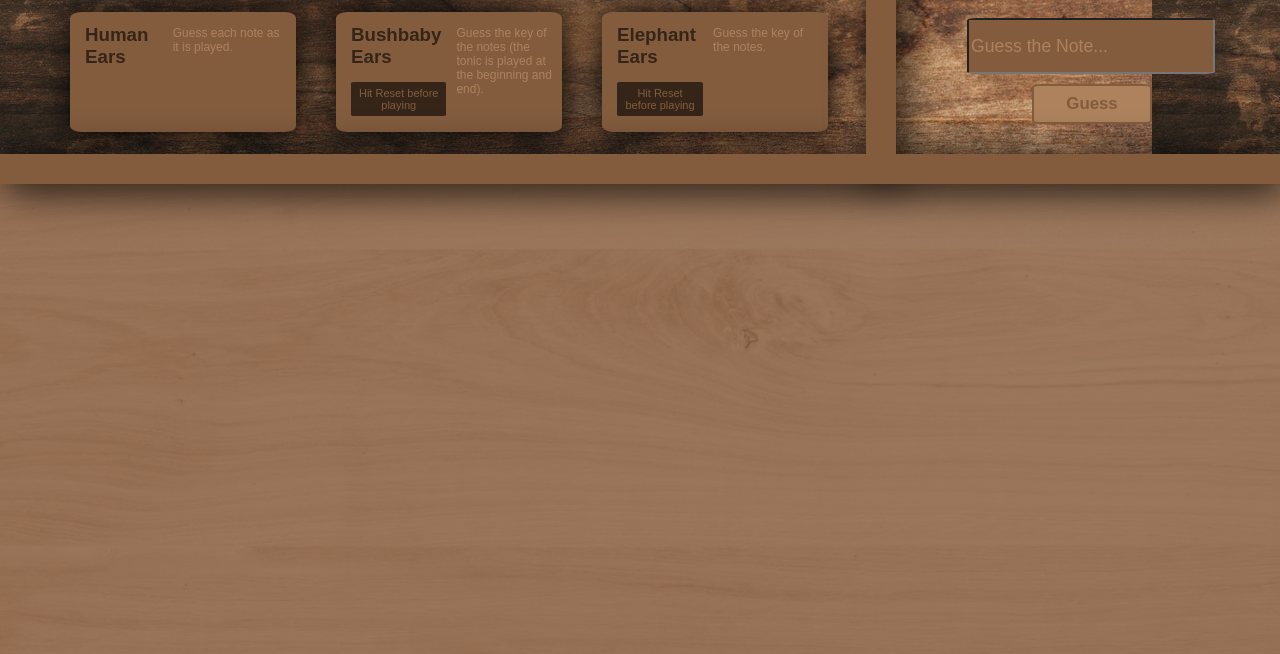
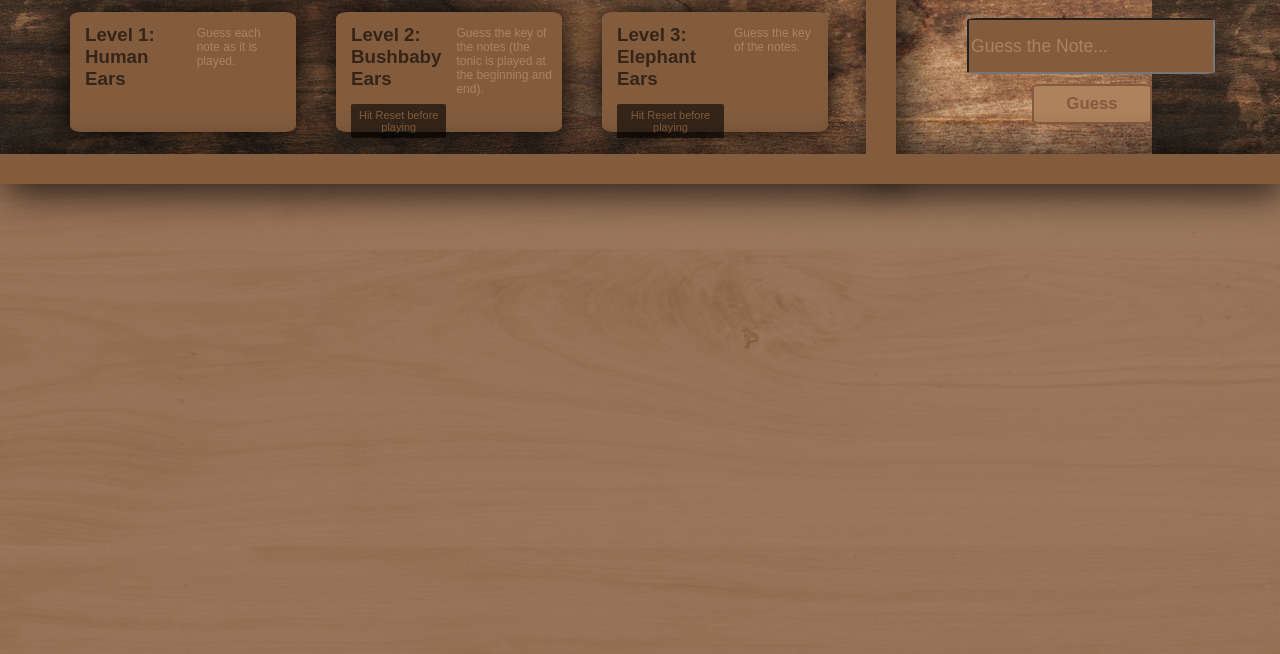
Before and after one commit to jlemenager/clearEar, a website: page index.html in a window 1280 px wide. Shown: the part 146-800 px from the top of the page. Drawn offline with nearby package versions, Linux system fonts and the light colour scheme.

Commit message:
project updates

```diff
--- a/index.html
+++ b/index.html
@@ -6,7 +6,6 @@
     <meta name="viewport" content="width=device-width, initial-scale=1.0">
     <title>Unit 1 Project</title>
     <link rel="stylesheet" href="styles.css">
-
 </head>
 <body>
     <header>
@@ -18,9 +17,9 @@
         <h1 id="game-modes-title">Game Modes</h1>
         <div class="flexbox">
         <div id="game-modes">
-        <div id="human-ears" class="game-mode"><h3>Human Ears</h3><p id="human-ears-paragraph">Guess each note as it is played.</p></div>
-        <div id="bushbaby-ears" class="game-mode"><div><h3>Bushbaby Ears</h3><p id="note">Hit Reset before playing</p></div><p id="bushbaby-ears-paragraph">Guess the key of the notes (the tonic is played at the beginning and end).</p></div>
-        <div id="elephant-ears" class="game-mode"><div><h3>Elephant Ears</h3><p id="note">Hit Reset before playing</p></div><p id="elephant-ears-paragraph">Guess the key of the notes.</p></div>
+        <div id="human-ears" class="game-mode"><h3>Level 1: Human Ears</h3><p id="human-ears-paragraph">Guess each note as it is played.</p></div>
+        <div id="bushbaby-ears" class="game-mode"><div><h3>Level 2: Bushbaby Ears</h3><p id="note">Hit Reset before playing</p></div><p id="bushbaby-ears-paragraph">Guess the key of the notes (the tonic is played at the beginning and end).</p></div>
+        <div id="elephant-ears" class="game-mode"><div><h3>Level 3: Elephant Ears</h3><p id="note">Hit Reset before playing</p></div><p id="elephant-ears-paragraph">Guess the key of the notes.</p></div>
         </div>
         <div id="vert-column"></div>
         <div id="check">
```
